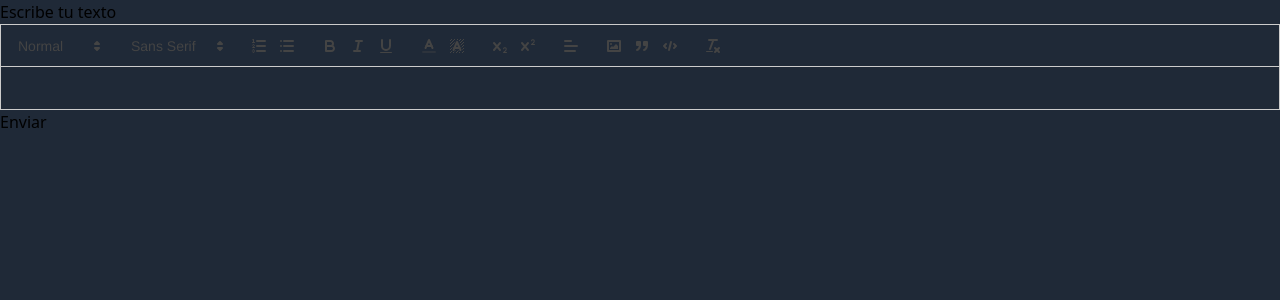
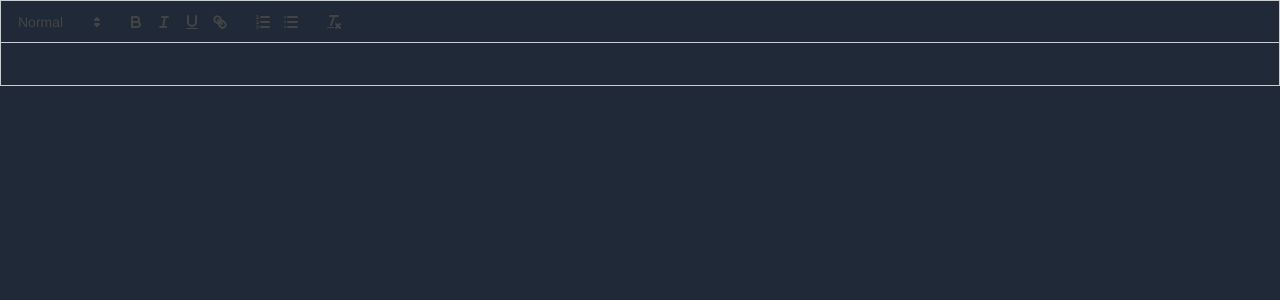
Before and after one commit to maramayo95/blog-front-ts, a React (Vite) app: page /create/article in a window 1280 px wide. Shown: the top 300 px of the page. Built offline with nearby package versions, Linux system fonts and the light colour scheme.

Commit message:
Editor terminado

```diff
--- a/package.json
+++ b/package.json
@@ -12,6 +12,7 @@
     "quill": "^1.3.7",
     "react": "^18.2.0",
     "react-dom": "^18.2.0",
+    "react-quill": "^2.0.0",
     "react-router-dom": "^6.4.0"
   },
   "devDependencies": {
--- a/src/App.tsx
+++ b/src/App.tsx
@@ -3,10 +3,9 @@ import { BrowserRouter, Routes, Route } from 'react-router-dom'
 import Dashboard from './components/container/Dashboard/Dashboard'
 import Home from './components/container/Home/Home'
 import Err404 from './components/single/Err404'
-// import TextEditor from './components/TextEditor'
 import Login from './components/single/Login';
 import Article from './components/single/Article'
-import TextEditor from './components/single/TextEditor'
+import Editor from './components/single/Editor';
 
 function App() {
 
@@ -19,7 +18,9 @@ function App() {
           <Route path="/dashboard" element={<Dashboard/>}/>
           <Route path="/article" element={<Article/>}/>
           <Route path="*" element={<Err404/>} />
-          <Route path="/create/article" element={<TextEditor/>}/>
+          {/* <Route path="/create/article" element={<TextEditor/>}/> */}
+          <Route path="/create/article" element={<Editor/>}/>
+
         </Routes>
 
       </BrowserRouter>
--- /dev/null
+++ b/src/components/single/Editor.css
@@ -0,0 +1,10 @@
+.postContent{
+    color: white;
+
+}
+.postContent ul {
+    padding-left: 1rem;
+}
+.postContent li {
+    list-style: circle;
+}
--- /dev/null
+++ b/src/components/single/Editor.tsx
@@ -0,0 +1,20 @@
+import {useState} from 'react'
+import ReactQuill from 'react-quill';
+import 'react-quill/dist/quill.snow.css';
+import './Editor.css'
+
+
+const Editor = () => {
+    const [value, setValue] = useState<string>('')
+    console.log(value)
+  return (
+    <div>
+        <ReactQuill className="" theme="snow" value={value} onChange={setValue} />
+        <div className="postContent" dangerouslySetInnerHTML={{__html: value}}>
+
+        </div>
+    </div>
+  )
+}
+
+export default Editor
--- a/src/components/single/TextEditor.tsx
+++ b/src/components/single/TextEditor.tsx
@@ -1,6 +1,7 @@
-import { useEffect, useRef, useCallback } from "react"
+import { useState, useCallback } from "react"
 import "quill/dist/quill.snow.css"
 import Quill from "quill"
+import {Quill as QuillTypes} from 'quill'
 
 const TOOLBAR_OPTIONS = [
   [{ header: [1, 2, 3, 4, 5, 6, false] }],
@@ -18,17 +19,19 @@ const TOOLBAR_OPTIONS = [
 
 
 const TextEditor = () => {
+  const [quill, setQuill] = useState<any>({})
+  console.log(quill.getContents())
   const wrapperRef = useCallback( (wrapper: HTMLDivElement ) => {
    if (wrapper == null) return
     wrapper.innerHTML = ""
     const editor = document.createElement('div')
      wrapper.append(editor)
 
-    new Quill(editor , {
+    const q = new Quill(editor , {
       theme : "snow",
       modules: { toolbar: TOOLBAR_OPTIONS },
     })
-
+    setQuill(q)
   }, [])
 
 
--- a/tsconfig.json
+++ b/tsconfig.json
@@ -1,5 +1,10 @@
 {
   "compilerOptions": {
+    "plugins": [
+      {
+        "name": "typescript-plugin-css-modules"
+      }
+    ],
     "target": "ESNext",
     "useDefineForClassFields": true,
     "lib": ["DOM", "DOM.Iterable", "ESNext"],
```
Also changed, not shown: 1 other file (tests, documents, lock files or other folders).
